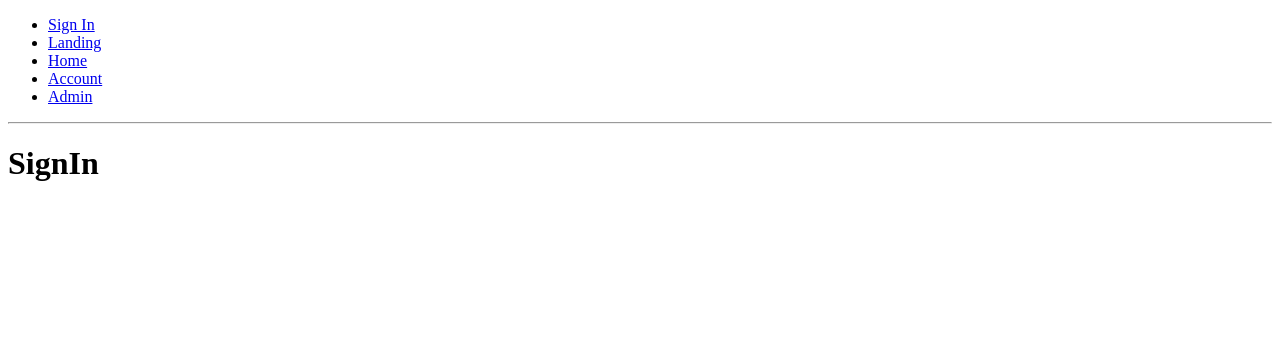
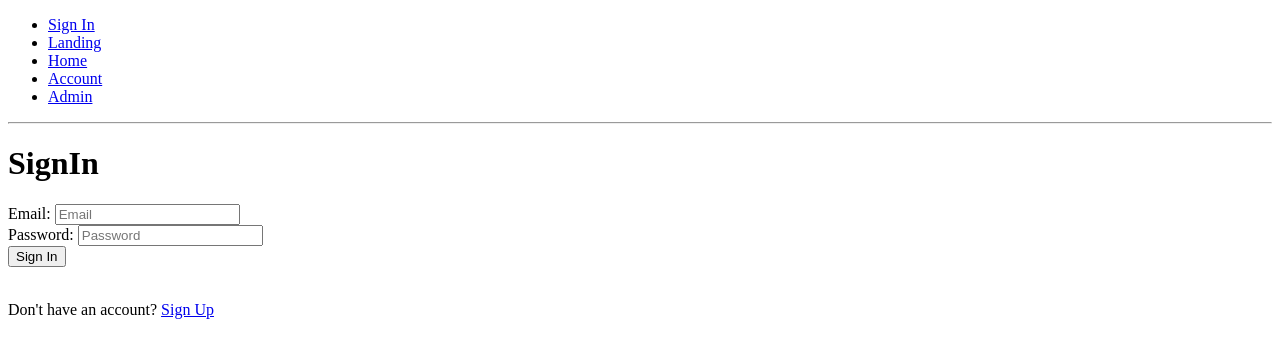
Before and after one commit to bartekma89/firebase-app, a React (Create React App) app: page /signin in a window 1280 px wide. Shown: the top 358 px of the page. Built offline with nearby package versions, Linux system fonts and the light colour scheme; no server answers.

Commit message:
implemented sign in page

```diff
--- /dev/null
+++ b/src/screens/SignIn/components/SignInForm.tsx
@@ -0,0 +1,88 @@
+import { useState } from "react";
+import { FormikHelpers, useFormik } from "formik";
+import { useHistory } from "react-router-dom";
+
+import { useFirebaseContext } from "../../../services/hooks";
+import { Routes } from "../../../constants/routes";
+
+interface Values {
+  email: string;
+  password: string;
+}
+
+const initialValues: Values = {
+  email: "",
+  password: "",
+};
+
+export default function SignInForm() {
+  const [error, setError] = useState<{
+    message: string | null;
+  }>({
+    message: null,
+  });
+  const firebaseContext = useFirebaseContext();
+  const history = useHistory();
+
+  const formik = useFormik({
+    initialValues,
+    onSubmit: handleSubmit,
+  });
+
+  async function handleSubmit(
+    values: Values,
+    { setSubmitting, resetForm }: FormikHelpers<Values>
+  ) {
+    try {
+      await firebaseContext.auth?.signInWithEmailAndPassword(
+        values.email,
+        values.password
+      );
+      resetForm();
+      setSubmitting(false);
+      history.push(Routes.HOME);
+    } catch (error) {
+      setError(error);
+    }
+  }
+
+  return (
+    <form onSubmit={formik.handleSubmit}>
+      <div>
+        <label htmlFor="email">Email: </label>
+        <input
+          type="text"
+          name="email"
+          id="email"
+          placeholder="Email"
+          onChange={formik.handleChange}
+          value={formik.values.email}
+        />
+        {formik.errors.email && formik.touched.email ? (
+          <div>{formik.errors.email}</div>
+        ) : null}
+      </div>
+      <div>
+        <label htmlFor="password">Password: </label>
+        <input
+          type="password"
+          name="password"
+          id="password"
+          placeholder="Password"
+          onChange={formik.handleChange}
+          value={formik.values.password}
+        />
+        {formik.errors.password && formik.touched.password ? (
+          <div>{formik.errors.password}</div>
+        ) : null}
+      </div>
+      <div>
+        <button type="submit" disabled={formik.isSubmitting}>
+          Sign In
+        </button>
+      </div>
+      <br />
+      {error ? <div>{error.message}</div> : null}
+    </form>
+  );
+}
--- a/src/screens/SignIn/components/SignUpLink.tsx
+++ b/src/screens/SignIn/components/SignUpLink.tsx
@@ -2,8 +2,10 @@ import { Link } from "react-router-dom";
 
 import { Routes } from "../../../constants/routes";
 
-export const SignUpLink = () => (
-  <p>
-    Don't have an account? <Link to={Routes.SIGN_UP}>Sign Up</Link>
-  </p>
-);
+export default function SignUpLink() {
+  return (
+    <p>
+      Don't have an account? <Link to={Routes.SIGN_UP}>Sign Up</Link>
+    </p>
+  );
+}
--- /dev/null
+++ b/src/screens/SignIn/components/index.tsx
@@ -0,0 +1,2 @@
+export { default as SignUpLink } from "./SignUpLink";
+export { default as SignInForm } from "./SignInForm";
--- a/src/screens/SignIn/index.tsx
+++ b/src/screens/SignIn/index.tsx
@@ -1,7 +1,11 @@
+import { SignUpLink, SignInForm } from "./components";
+
 export function SignInPage() {
   return (
     <div>
       <h1>SignIn</h1>
+      <SignInForm />
+      <SignUpLink />
     </div>
   );
 }
--- a/src/screens/SignUp/components/SignUpForm.tsx
+++ b/src/screens/SignUp/components/SignUpForm.tsx
@@ -53,8 +53,8 @@ export default function SignUpForm() {
   ) {
     try {
       await firebaseContext.auth?.createUserWithEmailAndPassword(
-        formik.values.email,
-        formik.values.passwordOne
+        values.email,
+        values.passwordOne
       );
       resetForm();
       setSubmitting(false);
```
